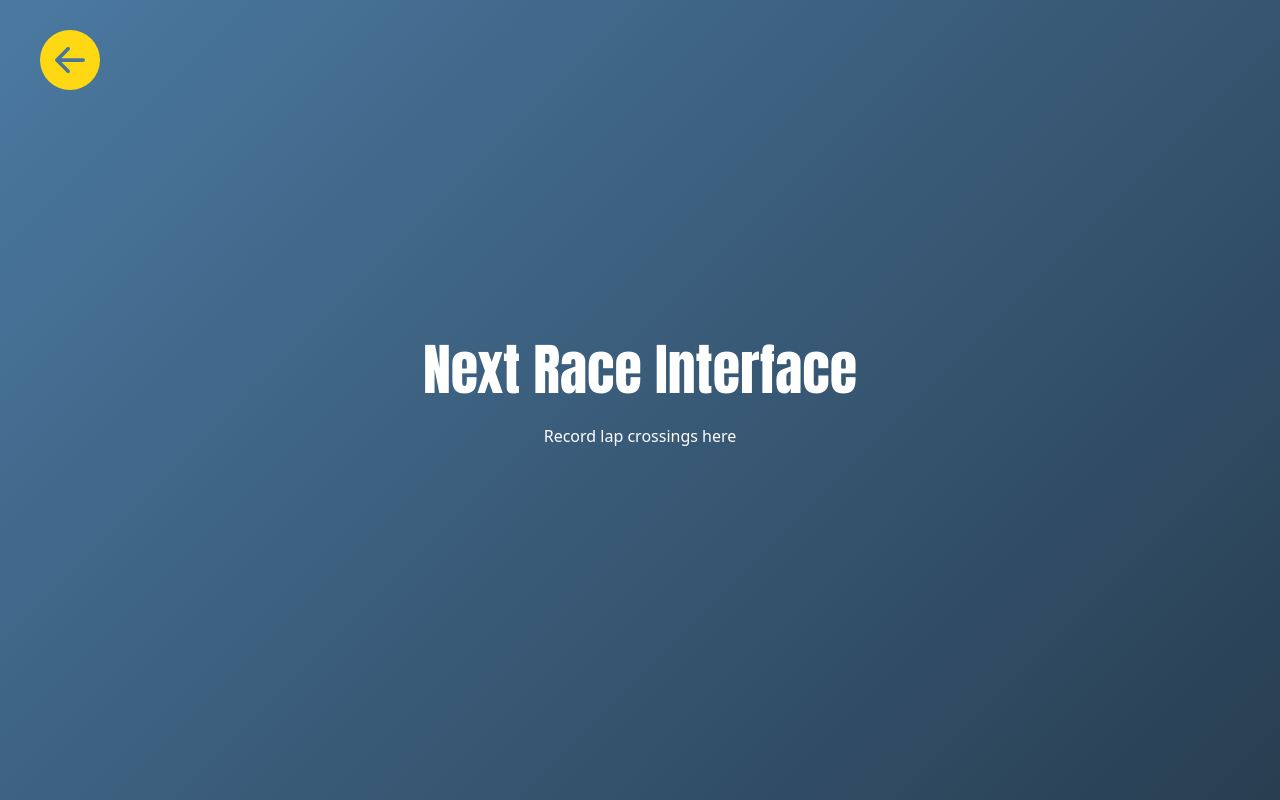
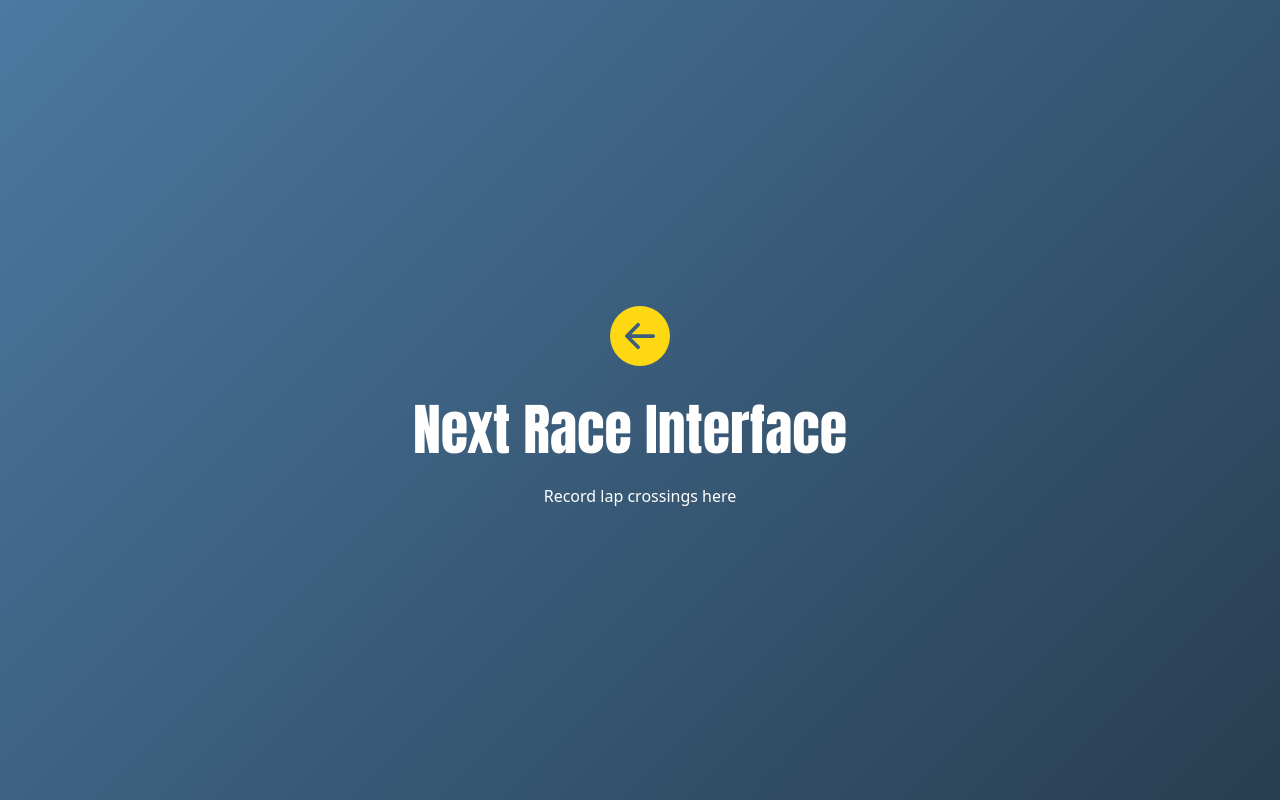
Before and after one commit to TigerTimofey/racetrack-info-screens, a React (Create React App) app: page /next-race in a window 1280 px wide. Built offline with nearby package versions, Linux system fonts and the light colour scheme.

Commit message:
CSS changes and flag style

```diff
--- a/src/components/employee/flag-bearers/FlagBearers.css
+++ b/src/components/employee/flag-bearers/FlagBearers.css
@@ -1,58 +1,51 @@
 @import url("https://fonts.googleapis.com/css?family=Anton|Roboto");
+
+body,
+html {
+  margin: 0;
+  padding: 0;
+  height: 100%;
+  box-sizing: border-box;
+  overflow-x: hidden;
+}
+
+.front-title-container {
+  display: flex;
+  align-items: center;
+  justify-content: flex-start;
+  margin-top: 20px;
+  padding-left: 20px;
+}
 
 .front-title {
   font-size: 3.5rem;
   font-family: "Anton", sans-serif;
+  text-align: left;
+  margin-right: 20px;
 }
-.select-dropdown {
-  margin-top: 40px;
-}
+
 .flag-bearers-container {
   display: flex;
   flex-direction: column;
   align-items: center;
   justify-content: center;
-  height: 100vh;
+  min-height: 100vh;
   background: linear-gradient(135deg, #4b79a1, #283e51);
   color: #fff;
   text-align: center;
   padding: 20px;
   position: relative;
+  overflow-y: auto;
 }
 
-/* Back to main button */
-.flag-bearers-container .back-to-main {
-  position: absolute;
-  top: 20px;
-  left: 20px;
-}
-
-.back-to-main {
-  position: relative;
-  padding: 10px 20px;
-  font-size: 16px;
-  border-radius: 8px;
-  color: #0f1111;
-  transition: transform 0.3s ease;
-}
-
-.back-to-main:hover {
-  cursor: pointer;
-  transform: translateX(-7px);
-}
-
-.back-to-main:active {
-  transform: scale(0.95);
-}
-
-/* Flag Selection Section */
 .flag-circles-container {
   display: flex;
   justify-content: center;
   margin-top: 30px;
-  width: 80%;
   flex-wrap: wrap;
   gap: 20px;
+  width: 100%;
+  overflow-x: auto;
 }
 
 .flag-circle {
@@ -68,7 +61,7 @@
   color: white;
   font-weight: bold;
   font-size: 1.2rem;
-  position: relative; /* Needed for flag name inside circle */
+  position: relative;
   text-align: center;
 }
 
@@ -79,32 +72,10 @@
 
 .flag-circle.active-flag {
   border: 5px solid #ffffff;
-  transform: scale(1.1); /* Optional: Slightly scale up the active flag */
+  transform: scale(1.1);
 }
 
-.flag-circle:hover {
-  transform: scale(1.1);
-  box-shadow: 0 0 15px rgba(0, 0, 0, 0.2);
-}
-
-.flag-name {
-  position: absolute;
-  font-size: 1rem;
-  font-weight: normal;
-  text-align: center;
-  color: white;
-}
-
-.flag-circle .flag-name {
-  font-size: 1rem;
-  position: absolute;
-  top: 50%;
-  left: 50%;
-  transform: translate(-50%, -50%);
-  text-align: center;
-}
-
-/* Current Flag Display */
+/* Отображение текущего флага */
 .current-flag-display {
   margin-top: 20px;
 }
@@ -120,7 +91,9 @@
   color: #ffd814;
 }
 
-/* Select dropdown styling */
+.select-dropdown {
+  margin-top: 20px;
+}
 select {
   padding: 12px;
   font-size: 1.1rem;
@@ -138,23 +111,35 @@ select:focus {
   border: 2px solid #ffd814;
 }
 
-/* Responsive Styles for smaller screens */
+/* Адаптивные стили для мобильных экранов */
 @media (max-width: 600px) {
   .flag-circles-container {
     flex-direction: column;
     align-items: center;
+    overflow-x: auto;
   }
-
-  /* .flag-circle {
-    width: 100px;
-    height: 100px;
-    font-size: 1rem;
-  } */
 
   select {
     width: 180px;
   }
+
+  .front-title {
+    font-size: 2.5rem;
+  }
 }
+@media (max-width: 900px) {
+  .race-control-title {
+    visibility: hidden;
+    height: 0px;
+  }
+  .loading-animation {
+    display: none;
+  }
+  .current-flag-display {
+    display: none;
+  }
+}
+
 div label {
   margin-right: 10px;
   font-size: 1.2rem;
@@ -162,3 +147,33 @@ div label {
   color: #ffd814;
   margin-bottom: 5px;
 }
+
+.back-to-main {
+  position: relative;
+  padding: 10px 20px;
+  font-size: 16px;
+  border-radius: 8px;
+  color: #0f1111;
+  transition: transform 0.3s ease;
+}
+
+.back-to-main:hover {
+  cursor: pointer;
+  transform: translateX(-5px);
+}
+
+.back-to-main:active {
+  transform: scale(0.95);
+}
+
+.chequered-pattern {
+  width: 100%;
+  height: 100%;
+  border-radius: 100px; /* Ensures the pattern fits within a circular shape */
+  background-image: linear-gradient(45deg, #000 25%, transparent 25%),
+    linear-gradient(45deg, transparent 75%, #000 75%),
+    linear-gradient(45deg, transparent 75%, #000 75%),
+    linear-gradient(45deg, #000 25%, #fff 25%);
+  background-size: 40px 40px; /* Increased size for larger squares */
+  background-position: 0 0, 0 0, -20px -20px, 20px 20px; /* Adjusted position for alignment */
+}
--- a/src/components/employee/flag-bearers/FlagBearers.jsx
+++ b/src/components/employee/flag-bearers/FlagBearers.jsx
@@ -18,11 +18,12 @@ const FlagBearers = () => {
     error: flagError,
   } = useRaceFlag(selectedRace);
 
+  // Update flag options to include Chequered Black/White flag
   const flagOptions = [
     { name: "Safe", color: "#2ecc71" },
     { name: "Hazard", color: "#f1c40f" },
     { name: "Danger", color: "#e74c3c" },
-    { name: "Finish", color: "#3498db" },
+    { name: "Finish", isChequered: true }, // Add a flag for chequered
   ];
 
   const handleFlagChange = async (newFlag) => {
@@ -89,11 +90,9 @@ const FlagBearers = () => {
       </div>
 
       {/* Loading Animation */}
-      {(isRacesLoading || isFlagLoading) && (
       <div className="loading-animation">
         <Lottie options={lottieOptions} width={350} />
       </div>
-      )}
 
       {/* Error Handling */}
       {racesError && (
@@ -105,11 +104,13 @@ const FlagBearers = () => {
 
       {/* Current Flag Status */}
       <div className="current-flag-display">
+        {true && (
           <p>
             {selectedRace
               ? `${sessionName} flag is ${currentFlag}`
               : "Please select a race to see flag."}
           </p>
+        )}
       </div>
 
       {/* Flag Options */}
@@ -120,12 +121,18 @@ const FlagBearers = () => {
               key={flag.name}
               className={`flag-circle ${
                 currentFlag === flag.name ? "active-flag" : ""
-              }`}
-              style={{ backgroundColor: flag.color }}
+              } ${flag.isChequered ? "chequered-flag" : ""}`}
+              style={{
+                backgroundColor: flag.isChequered ? "transparent" : flag.color,
+              }}
               onClick={() => handleFlagChange(flag.name)}
               title={flag.name}
             >
+              {flag.isChequered ? (
+                <div className="chequered-pattern"></div> // Show chequered pattern
+              ) : (
                 <span className="flag-name">{flag.name}</span>
+              )}
             </div>
           ))}
         </div>
--- a/src/components/employee/front-desk/FrontDesk.css
+++ b/src/components/employee/front-desk/FrontDesk.css
@@ -47,31 +47,6 @@
     transform: rotate(360deg);
   }
 }
-
-.race-control-container .back-to-main {
-  position: absolute;
-  top: 20px;
-  left: 20px;
-}
-
-.back-to-main {
-  position: relative;
-  padding: 10px 20px;
-  font-size: 16px;
-  border-radius: 8px;
-  color: #0f1111;
-  transition: transform 0.3s ease;
-}
-
-.back-to-main:hover {
-  cursor: pointer;
-  transform: translateX(-7px);
-}
-
-.back-to-main:active {
-  transform: scale(0.95);
-}
-
 /* Styling for the Race Form and Racer Form */
 form {
   margin-top: 20px;
--- a/src/components/employee/lap-line-tracker/LapLineTracker.css
+++ b/src/components/employee/lap-line-tracker/LapLineTracker.css
@@ -39,7 +39,8 @@
 }
 
 /* Back button styling */
-.race-control-container .back-to-main {
+/* BUTTON HERE */
+/* .race-control-container .back-to-main {
   position: absolute;
   top: 20px;
   left: 20px;
@@ -60,28 +61,10 @@
 
 .back-to-main:active {
   transform: scale(0.95);
-}
-
-/* Loading container styling */
-.loading-container {
-  display: flex;
-  flex-direction: column;
-  align-items: center;
-  justify-content: center;
-  height: 100vh;
-  font-size: 1.2em;
-  color: #333;
-}
-
-/* Spinner styling */
-.spinner {
-  border: 4px solid rgba(0, 0, 0, 0.1);
-  border-top: 4px solid #333;
-  border-radius: 50%;
-  width: 40px;
-  height: 40px;
-  animation: spin 1s linear infinite;
-  margin-bottom: 10px;
+} */
+.back-to-main {
+  margin-top: 20px;
+  margin-bottom: 20px;
 }
 
 /* Animation for spinner */
--- a/src/components/employee/race-control/RaceControl.css
+++ b/src/components/employee/race-control/RaceControl.css
@@ -15,21 +15,3 @@
   font-size: 3.5rem;
   font-family: "Anton", sans-serif;
 }
-
-.back-to-main {
-  position: relative;
-  padding: 10px 20px;
-  font-size: 16px;
-  border-radius: 8px;
-  color: #0f1111;
-  transition: transform 0.3s ease;
-}
-
-.back-to-main:hover {
-  cursor: pointer;
-  transform: translateX(-7px);
-}
-
-.back-to-main:active {
-  transform: scale(0.95);
-}
--- a/src/components/guest/leader-board/LeaderBoard.css
+++ b/src/components/guest/leader-board/LeaderBoard.css
@@ -40,24 +40,6 @@
 
 /* Back button styling */
 
-.back-to-main {
-  position: relative;
-  padding: 10px 20px;
-  font-size: 16px;
-  border-radius: 8px;
-  color: #0f1111;
-  transition: transform 0.3s ease;
-}
-
-.back-to-main:hover {
-  cursor: pointer;
-  transform: translateX(-7px);
-}
-
-.back-to-main:active {
-  transform: scale(0.95);
-}
-
 /* Loading container styling */
 .loading-container {
   display: flex;
--- a/src/components/guest/next-race/NextRace.css
+++ b/src/components/guest/next-race/NextRace.css
@@ -38,26 +38,6 @@
   margin-bottom: 20px;
 }
 
-/* Back button styling */
-
-.back-to-main {
-  position: relative;
-  padding: 10px 20px;
-  font-size: 16px;
-  border-radius: 8px;
-  color: #0f1111;
-  transition: transform 0.3s ease;
-}
-
-.back-to-main:hover {
-  cursor: pointer;
-  transform: translateX(-7px);
-}
-
-.back-to-main:active {
-  transform: scale(0.95);
-}
-
 /* Loading container styling */
 .loading-container {
   display: flex;
--- a/src/components/guest/race-flag/RaceFlag.css
+++ b/src/components/guest/race-flag/RaceFlag.css
@@ -38,26 +38,6 @@
   margin-bottom: 20px;
 }
 
-/* Back button styling */
-
-.back-to-main {
-  position: relative;
-  padding: 10px 20px;
-  font-size: 16px;
-  border-radius: 8px;
-  color: #0f1111;
-  transition: transform 0.3s ease;
-}
-
-.back-to-main:hover {
-  cursor: pointer;
-  transform: translateX(-7px);
-}
-
-.back-to-main:active {
-  transform: scale(0.95);
-}
-
 /* Loading container styling */
 .loading-container {
   display: flex;
```
Also changed, not shown: 1 other file (tests, documents, lock files or other folders). Lines whose indentation alone changed are shown as unchanged.
